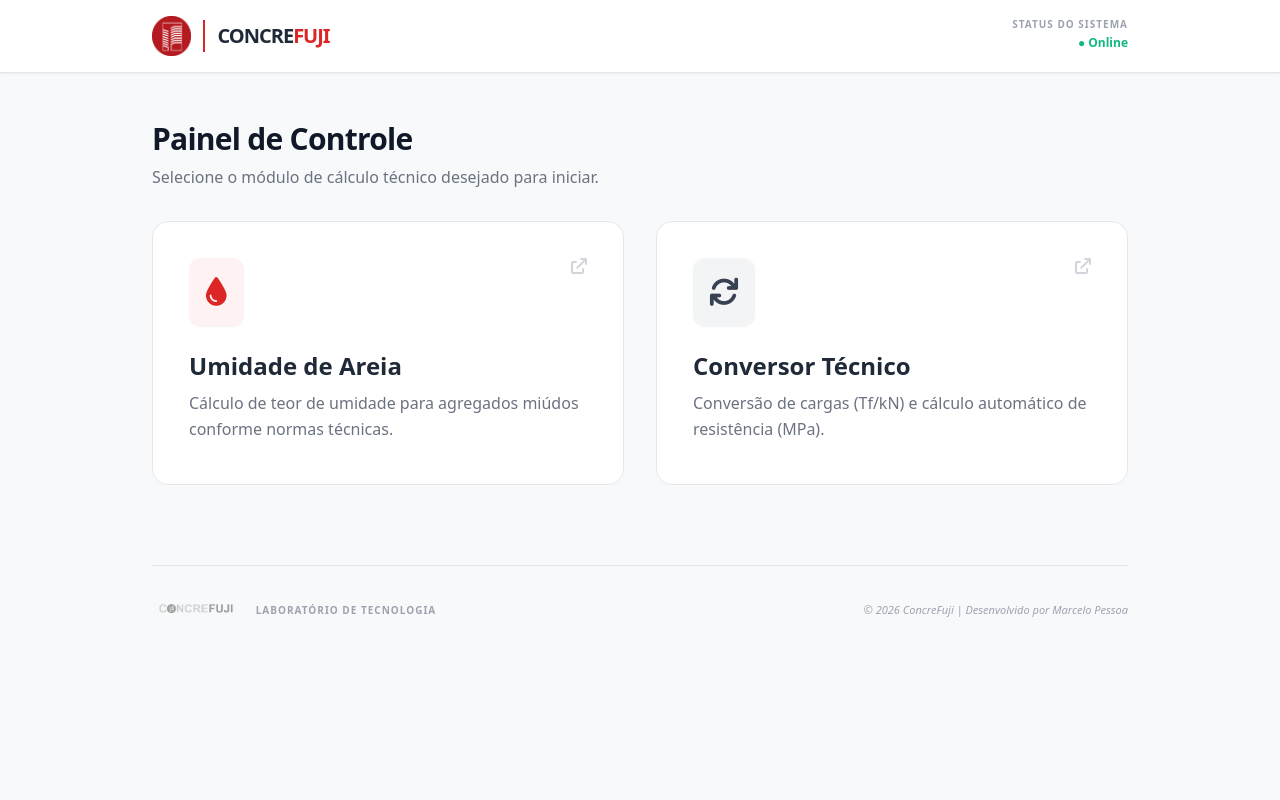
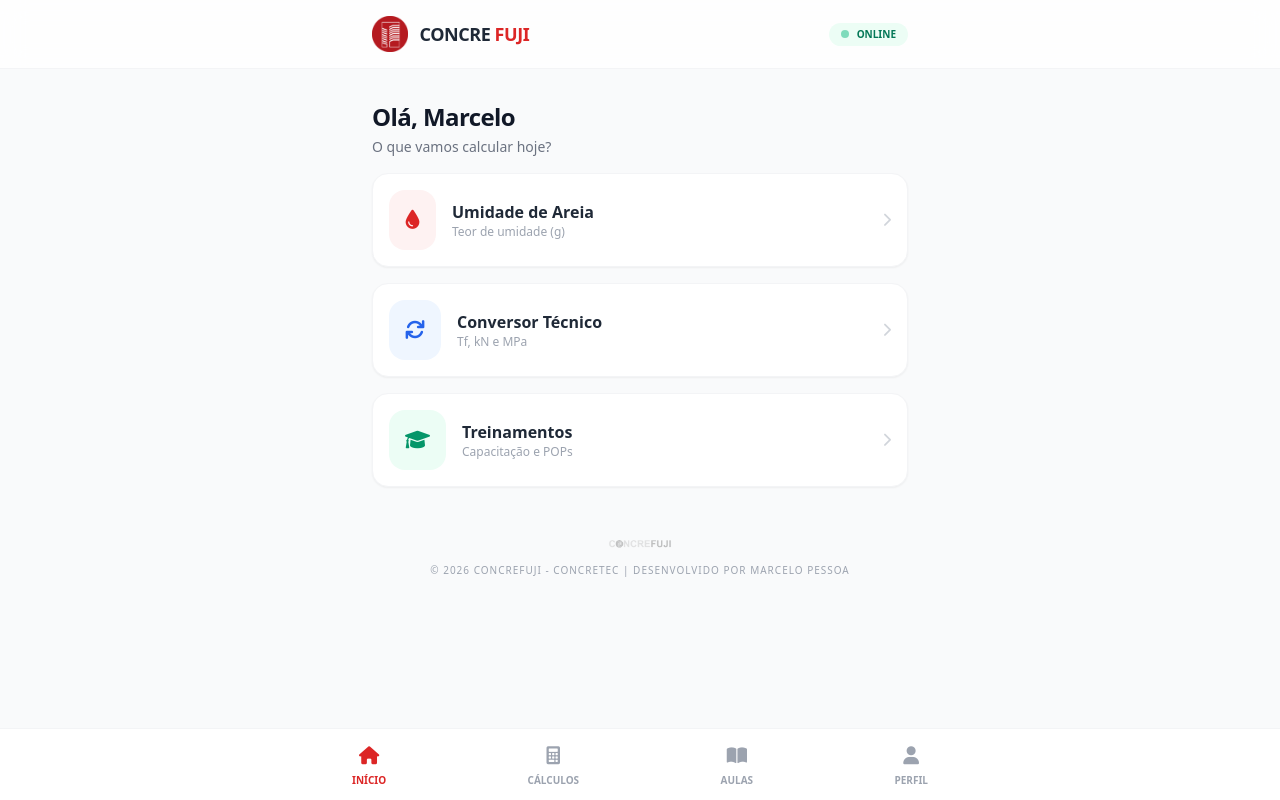
Before and after one commit to marcelopessoa98/Calculadora-de-Umidade, a plain HTML site: page index.html in a window 1280 px wide. Drawn offline with nearby package versions, Linux system fonts and the light colour scheme.

Commit message:
atualização das aulas

```diff
--- a/index.html
+++ b/index.html
@@ -2,130 +2,150 @@
 <html lang="pt-br">
   <head>
     <meta charset="UTF-8" />
-    <meta name="viewport" content="width=device-width, initial-scale=1.0" />
+    <meta
+      name="viewport"
+      content="width=device-width, initial-scale=1.0, maximum-scale=1.0, user-scalable=no"
+    />
     <title>SGI - ConcreFuji</title>
     <script src="https://cdn.tailwindcss.com"></script>
     <link
       rel="stylesheet"
       href="https://cdnjs.cloudflare.com/ajax/libs/font-awesome/6.0.0/css/all.min.css"
     />
+    <style>
+      /* Toque de App: Remove o scroll horizontal e o highlight de clique no mobile */
+      body {
+        -webkit-tap-highlight-color: transparent;
+      }
+      .hide-scrollbar::-webkit-scrollbar {
+        display: none;
+      }
+    </style>
   </head>
-  <body class="bg-[#f8f9fa] min-h-screen font-sans">
+  <body class="bg-gray-50 min-h-screen pb-24 font-sans selection:bg-red-100">
     <header
-      class="bg-white border-b border-gray-200 shadow-sm sticky top-0 z-50"
+      class="bg-white/80 backdrop-blur-md sticky top-0 z-50 border-b border-gray-100"
     >
-      <div
-        class="max-w-5xl mx-auto px-6 py-4 flex justify-between items-center"
-      >
-        <div class="flex items-center space-x-3">
-          <img
-            src="assets/logoIcone.png"
-            alt="Logo Icone"
-            class="h-10 w-auto"
-          />
-          <div class="h-8 w-[2px] bg-red-600 hidden sm:block"></div>
-          <h1
-            class="text-xl font-black text-gray-800 tracking-tighter uppercase"
-          >
-            Concre<span class="text-red-600">Fuji</span>
+      <div class="max-w-xl mx-auto px-5 py-4 flex justify-between items-center">
+        <div class="flex items-center gap-3">
+          <img src="assets/logoIcone.png" alt="Logo" class="h-9 w-auto" />
+          <h1 class="text-lg font-bold text-gray-800 tracking-tight">
+            CONCRE <span class="text-red-600">FUJI</span>
           </h1>
         </div>
-        <div class="text-right hidden sm:block">
-          <p
-            class="text-[10px] font-bold text-gray-400 uppercase tracking-widest leading-none"
+        <div
+          class="flex items-center gap-2 bg-emerald-50 px-3 py-1 rounded-full"
         >
-            Status do Sistema
-          </p>
-          <span class="text-emerald-500 text-xs font-bold">● Online</span>
+          <span
+            class="flex h-2 w-2 rounded-full bg-emerald-500 animate-pulse"
+          ></span>
+          <span class="text-[10px] font-bold text-emerald-700 uppercase"
+            >Online</span
+          >
         </div>
       </div>
     </header>
 
-    <section class="max-w-5xl mx-auto px-6 pt-12 pb-8">
-      <h2 class="text-3xl font-extrabold text-gray-900 tracking-tight">
-        Painel de Controle
+    <section class="max-w-xl mx-auto px-5 pt-8 pb-4">
+      <h2 class="text-2xl font-black text-gray-900 tracking-tight">
+        Olá, Marcelo
       </h2>
-      <p class="text-gray-500 mt-2">
-        Selecione o módulo de cálculo técnico desejado para iniciar.
-      </p>
+      <p class="text-sm text-gray-500 mt-1">O que vamos calcular hoje?</p>
     </section>
 
-    <main class="max-w-5xl mx-auto px-6 grid grid-cols-1 md:grid-cols-2 gap-8">
+    <main class="max-w-xl mx-auto px-5 grid grid-cols-1 gap-4">
       <a
         href="pages/umidade.html"
-        class="group relative bg-white border border-gray-200 rounded-2xl p-1 transition-all duration-300 hover:border-red-500 hover:shadow-2xl hover:-translate-y-1"
+        class="flex items-center bg-white p-4 rounded-2xl border border-gray-100 shadow-sm active:scale-95 transition-all"
       >
-        <div class="p-8">
-          <div class="flex items-start justify-between">
-            <div
-              class="bg-red-50 text-red-600 p-4 rounded-xl group-hover:bg-red-600 group-hover:text-white transition-all duration-500 shadow-sm"
-            >
-              <i class="fa-solid fa-droplet text-3xl"></i>
+        <div class="bg-red-50 text-red-600 p-4 rounded-2xl mr-4">
+          <i class="fa-solid fa-droplet text-xl"></i>
         </div>
-            <i
-              class="fa-solid fa-arrow-up-right-from-square text-gray-300 group-hover:text-red-600 transition-colors"
-            ></i>
+        <div class="flex-1">
+          <h3 class="font-bold text-gray-800">Umidade de Areia</h3>
+          <p class="text-xs text-gray-400">Teor de umidade (g)</p>
         </div>
-          <div class="mt-6">
-            <h3 class="text-2xl font-bold text-gray-800">Umidade de Areia</h3>
-            <p class="text-gray-500 mt-2 leading-relaxed">
-              Cálculo de teor de umidade para agregados miúdos conforme normas
-              técnicas.
-            </p>
-          </div>
-        </div>
-        <div
-          class="h-1.5 w-0 bg-red-600 rounded-b-2xl transition-all duration-500 group-hover:w-full"
-        ></div>
+        <i class="fa-solid fa-chevron-right text-gray-300 text-sm"></i>
       </a>
 
       <a
         href="pages/conversao.html"
-        class="group relative bg-white border border-gray-200 rounded-2xl p-1 transition-all duration-300 hover:border-gray-800 hover:shadow-2xl hover:-translate-y-1"
+        class="flex items-center bg-white p-4 rounded-2xl border border-gray-100 shadow-sm active:scale-95 transition-all"
       >
-        <div class="p-8">
-          <div class="flex items-start justify-between">
-            <div
-              class="bg-gray-100 text-gray-700 p-4 rounded-xl group-hover:bg-gray-800 group-hover:text-white transition-all duration-500 shadow-sm"
+        <div class="bg-blue-50 text-blue-600 p-4 rounded-2xl mr-4">
+          <i class="fa-solid fa-arrows-rotate text-xl"></i>
+        </div>
+        <div class="flex-1">
+          <h3 class="font-bold text-gray-800">Conversor Técnico</h3>
+          <p class="text-xs text-gray-400">Tf, kN e MPa</p>
+        </div>
+        <i class="fa-solid fa-chevron-right text-gray-300 text-sm"></i>
+      </a>
+
+      <a
+        href="pages/treinamentos.html"
+        class="flex items-center bg-white p-4 rounded-2xl border border-gray-100 shadow-sm active:scale-95 transition-all"
       >
-              <i class="fa-solid fa-arrows-rotate text-3xl"></i>
+        <div class="bg-emerald-50 text-emerald-600 p-4 rounded-2xl mr-4">
+          <i class="fa-solid fa-graduation-cap text-xl"></i>
         </div>
-            <i
-              class="fa-solid fa-arrow-up-right-from-square text-gray-300 group-hover:text-gray-800 transition-colors"
-            ></i>
+        <div class="flex-1">
+          <h3 class="font-bold text-gray-800">Treinamentos</h3>
+          <p class="text-xs text-gray-400">Capacitação e POPs</p>
         </div>
-          <div class="mt-6">
-            <h3 class="text-2xl font-bold text-gray-800">Conversor Técnico</h3>
-            <p class="text-gray-500 mt-2 leading-relaxed">
-              Conversão de cargas (Tf/kN) e cálculo automático de resistência
-              (MPa).
-            </p>
-          </div>
-        </div>
-        <div
-          class="h-1.5 w-0 bg-gray-800 rounded-b-2xl transition-all duration-500 group-hover:w-full"
-        ></div>
+        <i class="fa-solid fa-chevron-right text-gray-300 text-sm"></i>
       </a>
     </main>
 
-    <footer class="max-w-5xl mx-auto px-6 mt-20 mb-10">
+    <nav
+      class="fixed bottom-0 left-0 right-0 bg-white/90 backdrop-blur-lg border-t border-gray-100 px-6 py-3 z-50"
+    >
       <div
-        class="border-t border-gray-200 pt-8 flex flex-col md:flex-row justify-between items-center space-y-4 md:space-y-0 text-gray-400"
+        class="max-w-xl mx-auto flex justify-between items-center text-gray-400"
       >
-        <div class="flex items-center space-x-4">
+        <a
+          href="index.html"
+          class="flex flex-col items-center gap-1 text-red-600"
+        >
+          <i class="fa-solid fa-house text-lg"></i>
+          <span class="text-[10px] font-bold uppercase">Início</span>
+        </a>
+        <a
+          href="pages/conversao.html"
+          class="flex flex-col items-center gap-1 hover:text-gray-600 transition-colors"
+        >
+          <i class="fa-solid fa-calculator text-lg"></i>
+          <span class="text-[10px] font-bold uppercase">Cálculos</span>
+        </a>
+        <a
+          href="pages/treinamentos.html"
+          class="flex flex-col items-center gap-1 hover:text-gray-600 transition-colors"
+        >
+          <i class="fa-solid fa-book-open text-lg"></i>
+          <span class="text-[10px] font-bold uppercase">Aulas</span>
+        </a>
+        <button
+          class="flex flex-col items-center gap-1 hover:text-gray-600 transition-colors"
+        >
+          <i class="fa-solid fa-user text-lg"></i>
+          <span class="text-[10px] font-bold uppercase">Perfil</span>
+        </button>
+      </div>
+    </nav>
+
+    <footer
+      class="hidden sm:block max-w-xl mx-auto px-5 mt-12 pb-8 text-center"
+    >
       <img
         src="assets/logo.png"
         alt="ConcreFuji"
-            class="h-6 grayscale opacity-50"
+        class="h-5 mx-auto grayscale opacity-30 mb-2"
       />
-          <span class="text-[10px] font-bold uppercase tracking-widest"
-            >Laboratório de Tecnologia</span
+      <p
+        class="text-[10px] text-gray-400 font-medium uppercase tracking-widest"
       >
-        </div>
-        <p class="text-[11px] font-medium italic">
-          &copy; 2026 ConcreFuji | Desenvolvido por Marcelo Pessoa
+        &copy; 2026 ConcreFuji - CONCRETEC | Desenvolvido por Marcelo Pessoa
       </p>
-      </div>
     </footer>
   </body>
 </html>
--- a/js/conversao.js
+++ b/js/conversao.js
@@ -90,8 +90,8 @@ function executarCalculos() {
 
 function exibirResultados(tf, kn, mpa) {
   // Formatação para 2 casas decimais com substituição de ponto por vírgula
-  elementos.resTf.innerText = tf.toFixed(2).replace(".", ",") + " tf";
-  elementos.resKn.innerText = kn.toFixed(2).replace(".", ",") + " kN";
+  elementos.resTf.innerText = tf.toFixed(2).replace(".", ",") + " Tf";
+  elementos.resKn.innerText = kn.toFixed(2).replace(".", ",") + " KN";
   elementos.resMpa.innerText = mpa.toFixed(2).replace(".", ",");
 
   elementos.resBox.classList.remove("hidden");
```
Also changed, not shown: js/treinamentos.js (added, +56 -0 lines), pages/conversao.html (+9 -9 lines), pages/treinamentos.html (added, +62 -0 lines). Lines whose indentation alone changed are shown as unchanged.
